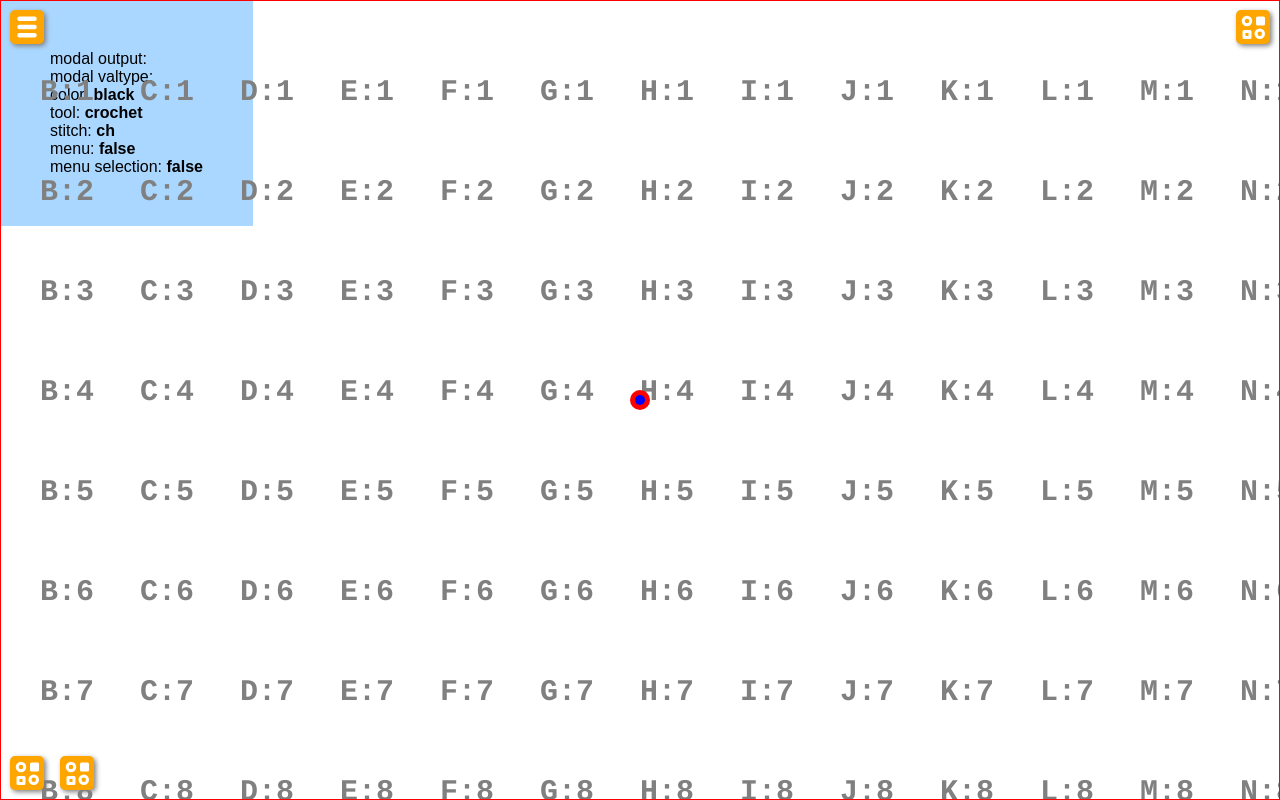
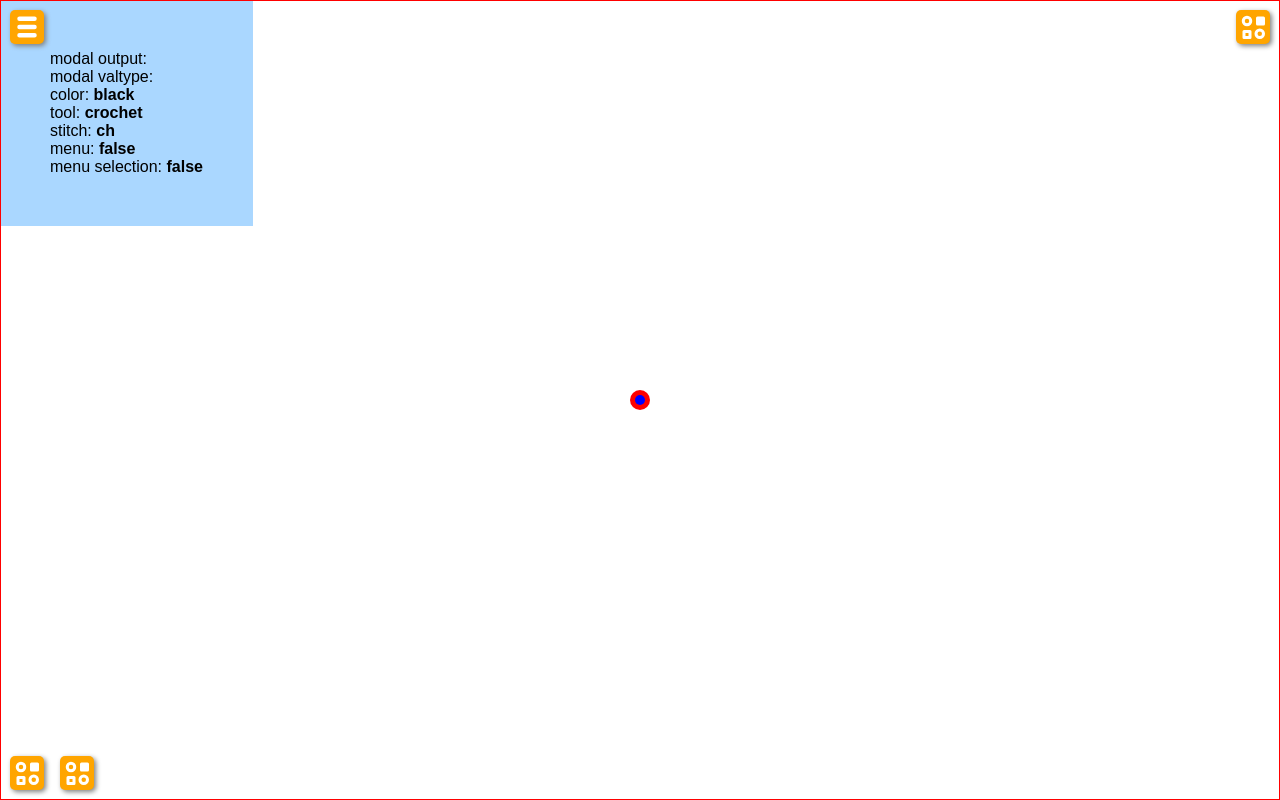
Before and after one commit to trekski/doilify, a Vue app: page / in a window 1280 px wide. Built offline with nearby package versions, Linux system fonts and the light colour scheme.

Commit message:
start wroking on the actual graph displazung stitches

```diff
--- a/src/App.vue
+++ b/src/App.vue
@@ -11,8 +11,8 @@
       menu selection: <strong>{{ menuSelection }}</strong><br>
     </div>
     <!-- where the doily graph will be displayed -->
-    <MockGraph />
-    <!-- placeholder for key app icons -->
+    <MainGraph />
+    <!-- placeholder for key app icons - (almost) const. visible -->
     <transition name="fade">
       <div
         v-if="!menuOpen"
@@ -21,6 +21,7 @@
         <button
           id="openMenu"
           class="icon img shadow2px"
+          title="open the main menu"
           @click="toggleMenu(true)"
         >
           <img src="icons/menu_burger_white.svg">
@@ -28,6 +29,7 @@
         <button
           id="selectTool"
           class="icon img shadow2px"
+          title="select the tool you wANt to use"
           @click="changeModal('edit_mode', appState.editingMode, 'tool_type', 'NONE', 'Pick a tool', 'Toolbox' )"
         >
           <img src="icons/select_tool_white.svg">
@@ -35,6 +37,7 @@
         <button
           id="selectColor"
           class="icon img shadow2px"
+          title="select stitch color"
           @click="changeModal('main_color', appState.mainStitchColor, 'color', 'NONE', 'Pick main stitch color', 'Select Color' )"
         >
           <img src="icons/select_tool_white.svg">
@@ -42,6 +45,7 @@
         <button
           id="selectStitchType"
           class="icon img shadow2px"
+          title="select stitch type"
           @click="changeModal('main_stitch', appState.mainStitchType, 'stitch_type', 'NONE', '', 'Select Stitch' )"
         >
           <img src="icons/select_tool_white.svg">
@@ -79,17 +83,20 @@
 <script>
 import MainMenu from './components/MainMenu.vue'
 import ModalWindow from './components/ModalWindow.vue'
-import MockGraph from './components/MockGraph.vue'
+// import MockGraph from './components/MockGraph.vue'
+import MainGraph from './components/MainGraph.vue'
 
 export default {
   name: 'App',
   components: {
     MainMenu: MainMenu,
     ModalWindow: ModalWindow,
-    MockGraph: MockGraph
+    // MockGraph: MockGraph
+    MainGraph: MainGraph
   },
   data () {
     return {
+      // is there a modal dialog window open, and if so, what is it
       ModalWindowParams: {
         outputParamName: null,
         initialValue: null,
@@ -99,21 +106,33 @@ export default {
         buttons: 'OK',
         show: false
       },
+      // what is the user doing a.t.m.
       appState: {
         editingMode: 'crochet',
         mainStitchColor: 'black',
         mainStitchType: 'ch'
       },
+      // is the main menu currently open
       menuOpen: false,
       menuSelection: false
     }
   },
   methods: {
-
-    changeEditingMode (a) {
-      this.editingMode = a
+    // show/hide the main menu
+    toggleMenu (a) {
+      if (typeof a === 'undefined') {
+        this.menuOpen = !this.menuOpen
+      } else {
+        this.menuOpen = Boolean(a)
+      }
     },
-
+    // react to selected menu action
+    menuAction (event) {
+      this.menuOpen = false
+      this.menuSelection = event
+      if (event === 'panHelp') this.changeModal('none', null, 'pan_help', 'OK', null, 'help on navigation')
+    },
+    // manage display of modal dialog windows
     changeModal (output = null, initval = null, valtype = null, buttons = null, msg = null, title = null) {
       // hide the modal
       if (!output && !msg) {
@@ -139,20 +158,7 @@ export default {
         }
       }
     },
-
-    toggleMenu (a) {
-      if (typeof a === 'undefined') {
-        this.menuOpen = !this.menuOpen
-      } else {
-        this.menuOpen = Boolean(a)
-      }
-    },
-    menuAction (event) {
-      this.menuOpen = false
-      this.menuSelection = event
-      if (event === 'panHelp') this.changeModal('none', null, 'pan_help', 'OK', null, 'help on navigation')
-    },
-
+    // react to evetns emitted by the modal window
     processModalResponse (event) {
       this.changeModal()
       switch (event.param) {
--- a/src/components/DialogStitchTypeSelect.vue
+++ b/src/components/DialogStitchTypeSelect.vue
@@ -42,7 +42,7 @@ export default {
   props: {
     initialValue: {
       type: String,
-      default: 'sc'
+      default: 'ch'
     }
   },
   emits: ['stitchTypeSelected'],
--- /dev/null
+++ b/src/components/MainGraph.vue
@@ -0,0 +1,285 @@
+<template>
+  <svg
+    id="graph"
+    ref="defaultFocus"
+    tabindex="0"
+    @mousedown="dragStart"
+    @mouseup="dragStop"
+    @mouseleave="dragStop"
+    @mousemove.exact="dragPan"
+    @mousemove.shift.exact="dragZoom"
+    @mousemove.ctrl.exact="dragPivot"
+    @mousemove.meta.exact="dragPivot"
+    @mousewheel="mouseWheelUsed"
+    @keydown.shift.exact="keyPressedShifted"
+    @touchstart="touchChangePoints"
+    @touchend="touchChangePoints"
+    @touchcancel="touchChangePoints"
+    @touchmove="touchUsed"
+  >
+    <g
+      id="graphMover"
+      :transform="`translate(${baseShiftX} ${baseShiftY}), scale(${graphScale}), rotate(${graphRotate}), translate(${shiftX} ${shiftY})`"
+      @keydown="k"
+    >
+      <circle
+        cx="0"
+        cy="0"
+        r="10"
+        fill="red"
+        title="transforms with the graph"
+      />
+    </g>
+    <circle
+      :cx="baseShiftX"
+      :cy="baseShiftY"
+      r="5"
+      fill="blue"
+      title="staus centerd"
+    />
+    <text
+      x="100"
+      y="100"
+      style=" fill: #F00"
+    >
+      {{ touchData.info }}
+    </text>
+  </svg>
+</template>
+
+<script>
+import Vec2d from '../engine/misc/vector.js'
+
+export default {
+  name: 'MockGraph',
+  components: {},
+  props: {},
+  data () {
+    return {
+      isDragged: false,
+      touchData: {
+        from: null,
+        to: null,
+        info: ''
+      },
+      shiftX: 0,
+      shiftY: 0,
+      scaleFactor: 0,
+      rotateFactor: 0,
+      baseShiftX: document.documentElement.clientWidth / 2,
+      baseShiftY: document.documentElement.clientHeight / 2
+    }
+  },
+  computed: {
+    graphScale () { return 2 ** (this.scaleFactor / 100) },
+    graphRotate () { return this.rotateFactor / 10 }
+  },
+  created () {
+    window.addEventListener('resize', this.adjsutBase)
+  },
+  mounted () {
+    this.$refs.defaultFocus.focus()
+  },
+  unmounted () {
+    window.removeEventListener('resize', this.adjsutBase)
+  },
+  methods: {
+    adjsutBase () {
+      this.baseShiftX = document.documentElement.clientWidth / 2
+      this.baseShiftY = document.documentElement.clientHeight / 2
+    },
+    executePan (deltaX, deltaY) {
+      // to apply correct shifts, we need to transfortm pointer coords
+      // into the SVG-after-transformation coords.
+      deltaX /= this.graphScale
+      deltaY /= this.graphScale
+      const rads = this.graphRotate / 360 * 2 * Math.PI
+      this.shiftX += deltaX * Math.cos(rads) + deltaY * Math.sin(rads)
+      this.shiftY += -deltaX * Math.sin(rads) + deltaY * Math.cos(rads)
+    },
+    executeZoom (deltaZoom) {
+      this.scaleFactor += deltaZoom
+      this.scaleFactor = Math.min(400, this.scaleFactor)
+      this.scaleFactor = Math.max(-400, this.scaleFactor)
+    },
+    executeRotation (deltaRotate) {
+      this.rotateFactor += deltaRotate
+      this.rotateFactor = this.rotateFactor % 3600
+    },
+    // handle mouse events
+    dragStart () {
+      this.isDragged = true
+    },
+    dragStop () {
+      this.isDragged = false
+    },
+    dragPan (e) {
+      if (!this.isDragged) return
+      this.executePan(e.movementX, e.movementY)
+    },
+    dragZoom (e) {
+      if (!this.isDragged) return
+      const delta = (Math.abs(e.movementX) > Math.abs(e.movementY)) ? e.movementX : -e.movementY
+      this.executeZoom(delta)
+    },
+    dragPivot (e) {
+      // if (!this.isDragged) return
+      const H = e.clientX - this.baseShiftX
+      const V = e.clientY - this.baseShiftY
+      const R = Math.sqrt(H * H + V * V)
+      let delta = 0
+      if (Math.abs(H) > Math.abs(V)) {
+        // dragging happened closer to horizontal mid-axis
+        delta = (H > 0) ? e.movementY : -e.movementY
+      } else {
+        // dragging happened closer to vertival mid-axis
+        delta = (V > 0) ? -e.movementX : e.movementX
+      }
+      delta = delta * 650 / R
+      this.executeRotation(delta)
+    },
+    mouseWheelUsed (e) {
+      const delta1 = e.wheelDeltaY / 4
+      // const delta2 = e.wheelDeltaX
+      this.executeZoom(delta1)
+      // this.executeRotation(delta2)
+    },
+    keyPressedShifted (e) {
+      switch (e.code) {
+        case 'ArrowRight':
+          this.executePan(100, 0)
+          break
+        case 'ArrowLeft':
+          this.executePan(-100, 0)
+          break
+        case 'ArrowDown':
+          this.executePan(0, 100)
+          break
+        case 'ArrowUp':
+          this.executePan(0, -100)
+          break
+        case 'Minus':
+          this.executeZoom(-50)
+          break
+        case 'Equal':
+          this.executeZoom(50)
+          break
+        case 'Digit0':
+          this.scaleFactor = 0
+          break
+        case 'Period':
+          this.rotateFactor = 0
+          break
+        case 'KeyH':
+          this.shiftX = 0
+          this.shiftY = 0
+          break
+        default:
+          console.log(e.code)
+      }
+    },
+    touchChangePoints (e) {
+      if (e.touches.length === 1) {
+        this.touchSet1(e.touches[0])
+      } else if (e.touches.length === 2) {
+        this.touchSet2(e.touches)
+      } else {
+        this.touchClear()
+      }
+    },
+    touchSet2 (touches) {
+      const newFrom = new Vec2d(touches[0].clientX, touches[0].clientY)
+      const newTo = new Vec2d(touches[1].clientX, touches[1].clientY)
+      this.touchData.from = newFrom
+      this.touchData.to = newTo
+    },
+    touchSet1 (touch) {
+      const newFrom = new Vec2d(touch.clientX, touch.clientY)
+      this.touchData.from = newFrom
+      this.touchData.to = null
+    },
+    touchClear () {
+      this.touchData.from = null
+      this.touchData.to = null
+    },
+    touchUsed (e) {
+      console.log('move')
+      if (e.touches.length === 1) {
+        const newFrom = new Vec2d(e.touches[0].clientX, e.touches[0].clientY)
+        const deltaTransl = newFrom.sub(this.touchData.from)
+        this.executePan(deltaTransl._x, deltaTransl._y)
+        this.touchData.from = newFrom
+      } else if (e.touches.length === 2) {
+        // figure out geometry of what happened
+        // // new positions
+        const newFrom = new Vec2d(e.touches[0].clientX, e.touches[0].clientY)
+        const newTo = new Vec2d(e.touches[1].clientX, e.touches[1].clientY)
+        const newDir = newTo.sub(newFrom)
+        const newMid = newFrom.add(newTo).scale(0.5)
+        const newLen = newFrom.sub(newTo).len()
+        // // previous positions
+        const curDir = this.touchData.to.sub(this.touchData.from)
+        const curMid = this.touchData.from.add(this.touchData.to).scale(0.5)
+        const curLen = this.touchData.from.sub(this.touchData.to).len()
+        // // rotation that happened
+        const deltaRot = (newDir.phi() - curDir.phi()) * 180 / Math.PI
+        // // translation that happened
+        const deltaTransl = newMid.sub(curMid)
+        // // zoom that happened
+        var newFactor = 0
+        var newScale = 1
+        console.log(curLen, newLen)
+        if (curLen > 0 && newLen > 0) {
+          newScale = newLen / curLen
+          newFactor = Math.log(newScale) / Math.log(2) * 100
+        }
+        // execute changes
+        this.executeRotation(-deltaRot * 10)
+        this.executeZoom(newFactor)
+        // // additional translation to make the "zoom/turn center" between pointers
+        const panCorrectionBase = curMid.sub(new Vec2d(this.baseShiftX, this.baseShiftY))
+        const panZoomCorrection = panCorrectionBase.scale(1 - newScale)
+        const panRotCorrection = panCorrectionBase.sub(panCorrectionBase.rot(newDir.phi() - curDir.phi()))
+        this.executePan(panZoomCorrection._x, panZoomCorrection._y)
+        this.executePan(panRotCorrection._x, panRotCorrection._y)
+        // // normal translation
+        this.executePan(deltaTransl._x, deltaTransl._y)
+        // update "last position"
+        this.touchData.info = deltaRot
+        this.touchData.from = newFrom
+        this.touchData.to = newTo
+      } else {
+        // stop tracking
+        this.touchData.from = null
+        this.touchData.to = null
+        // this.touchData.info = ''
+      }
+      // this.touchData.info = 3 // e.touches.length
+    }
+  }
+}
+</script>
+
+<!-- Add "scoped" attribute to limit CSS to this component only -->
+<style>
+#graph {
+  outline: solid 1px red;
+  outline-offset: -1px;
+  width: 100%;
+  height: 100%;
+  position: absolute;
+  touch-action: none;
+}
+
+#graph text {
+  font: bold 30px sans-serif;
+  font-family: courier;
+  fill: gray;
+  stroke-width: 0px;
+  -webkit-user-select: none; /* Safari */
+  -moz-user-select: none; /* Firefox */
+  -ms-user-select: none; /* IE10+/Edge */
+  user-select: none; /* Standard */
+}
+
+</style>
```
